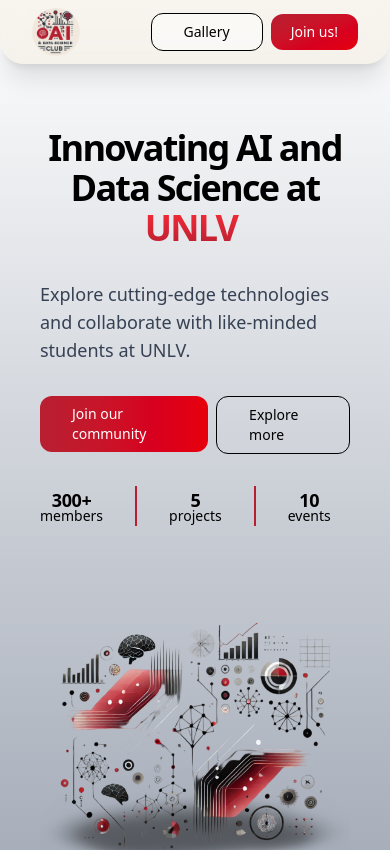
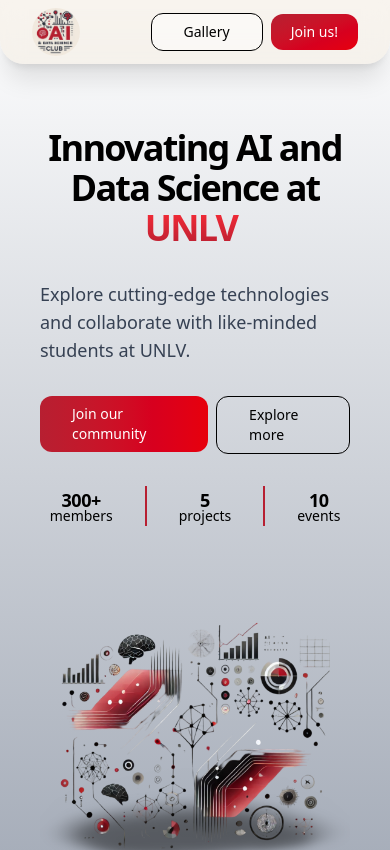
Before and after one commit to AIUNLV/website, a React (Vite) app: page / in a window 390 px wide. Shown: the top 850 px of the page. Built offline with nearby package versions, Linux system fonts and the light colour scheme.

Commit message:
mobile center adjustments

```diff
--- a/src/components/Hero.tsx
+++ b/src/components/Hero.tsx
@@ -59,7 +59,7 @@
               </Link>
             </span>
           </div>
-          <div className="flex" data-aos-id-stats>
+          <div className="flex justify-center md:justify-start" data-aos-id-stats>
             {texts.hero.stats.map((stat, index) => (
               <div
                 key={index}
--- a/src/components/RecentProjects.tsx
+++ b/src/components/RecentProjects.tsx
@@ -17,7 +17,7 @@
           >
             {texts.recentProjects.title}
           </h1>
-          <div className="flex items-center gap-4">
+          <div className="flex items-center gap-4 md:flex-row flex-col">
             <h2
               className="leading-8 font-bold text-4xl max-w-sm"
               data-aos="fade-up"
@@ -47,7 +47,7 @@
           </div>
         </div>
 
-        <div className="grid grid-cols-1 md:grid-cols-3 gap-6 w-full">
+        <div className="grid grid-cols-1 md:grid-cols-3 gap-6 max-w-6xl mx-4 justify-center items-center">
           {projects.slice(0, 3).map((project, index) => (
             <div key={index} data-aos="fade-up" data-aos-delay={index * 150}>
               <ProjectCard project={project} />
```
